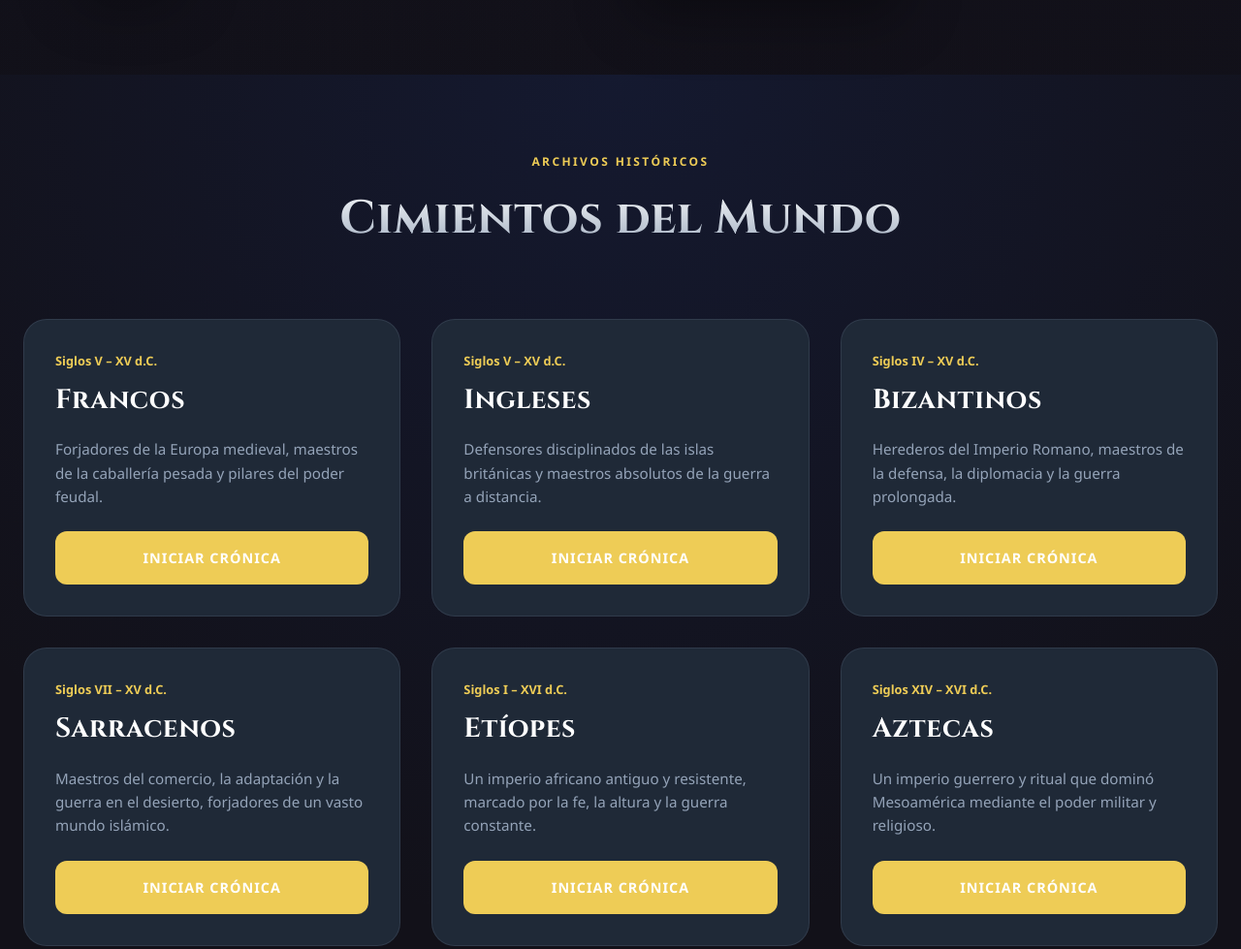
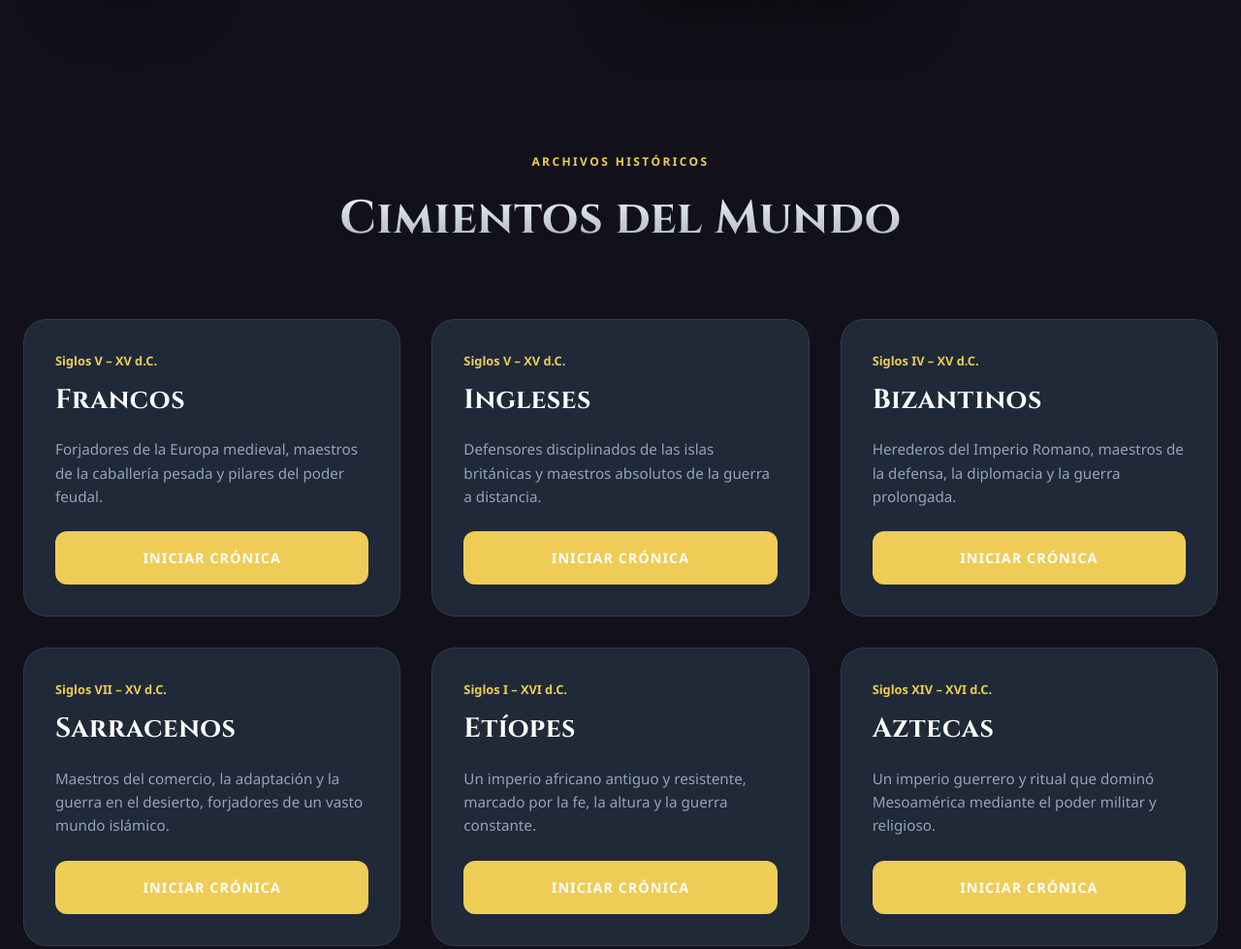
Before and after one commit to MANNLAR/AGE2, a plain HTML site: page age-nexus/index.html in a window 1280 px wide. Shown: the part 551-1530 px from the top of the page at 97% size. Drawn offline with nearby package versions, Linux system fonts and the light colour scheme.

Commit message:
YAQUEDOOOOOOOOOOOOOOO
aaaaaaaaaaaaaaaaa

```diff
--- a/age-nexus/src/css/components.css
+++ b/age-nexus/src/css/components.css
@@ -372,12 +372,12 @@
 
 .lore-scope {
   /* Variables Globales de la Sección */
-  --lore-bg: #121119;
+  --lore-bg: #12111b;
   --lore-card-bg: #1f2937;
   --lore-accent: #eecc56;
   --lore-accent-glow: rgba(59, 130, 246, 0.3);
   --lore-border: rgba(148, 163, 184, 0.15);
-  --lore-text-main: #f1f5f9;
+  --lore-text-main: #000000;
   --lore-text-dim: #94a3b8;
   --lore-font: 'Segoe UI', Roboto, Helvetica, Arial, sans-serif;
 
@@ -385,7 +385,7 @@
   background-color: var(--lore-bg);
   color: var(--lore-text-main);
   padding: 5rem 1.5rem;
-  background-image: radial-gradient(circle at 50% 0%, rgba(30, 58, 138, 0.2) 0%, transparent 50%);
+
 }
 
 /* ===================== HEADER ===================== */
```
